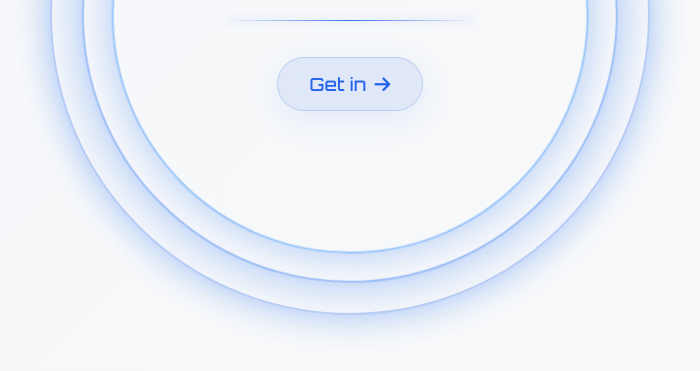
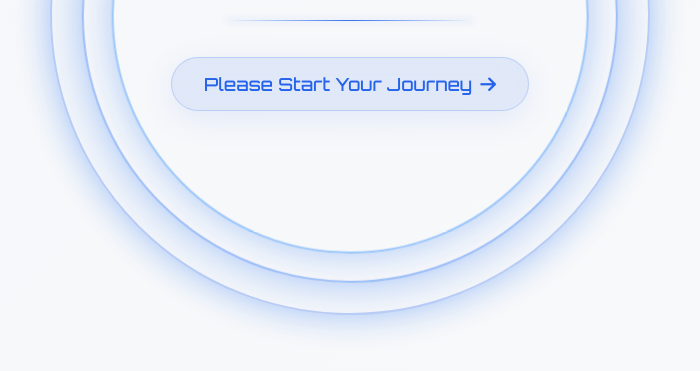
Before and after one commit to AkhtarZein/rich-industries, a plain HTML site: page index.html in a window 1280 px wide. Shown: the part 385-756 px from the top of the page, without its empty margins (290-990 px from the left). Drawn offline with nearby package versions, Linux system fonts and the light colour scheme.

Commit message:
Update index.html

```diff
--- a/index.html
+++ b/index.html
@@ -370,7 +370,7 @@
         <div id="intro-divider" class="intro-title-divider slide-element"></div>
         <div class="flex justify-center">
           <button id="continue-btn" class="font-medium text-lg flex items-center justify-center space-x-2 continue-btn slide-element">
-            <span>Get in</span>
+            <span>Please Start Your Journey</span>
             <i class="fas fa-arrow-right ml-2"></i>
           </button>
         </div>
@@ -428,7 +428,7 @@
           <p class="text-xl text-gray-600 max-w-3xl mx-auto mb-12">Squire Escalate Amplify</p>
           <div class="flex justify-center">
             <button class="glass-button-primary font-semibold py-3 px-8 rounded-full transition-all duration-300 transform hover:scale-105" onclick="scrollToSection('about')">
-              Why us?
+              Can We Help You?
             </button>
           </div>
         </div>
@@ -578,7 +578,7 @@
           <div class="text-center mb-16">
             <!-- 🔸 Contact: "Get In" = ungu→biru, "Touch" = biru laut -->
             <h2 class="text-3xl md:text-4xl font-bold mb-4">
-              <span class="dark-gradient-text">Get In</span> <span class="blue-gradient-text">Touch</span>
+              <span class="dark-gradient-text">Lets</span> <span class="blue-gradient-text">Try it</span>
             </h2>
             <p class="text-gray-600">Ready to start your journey with us? Contact us today!</p>
           </div>
```
